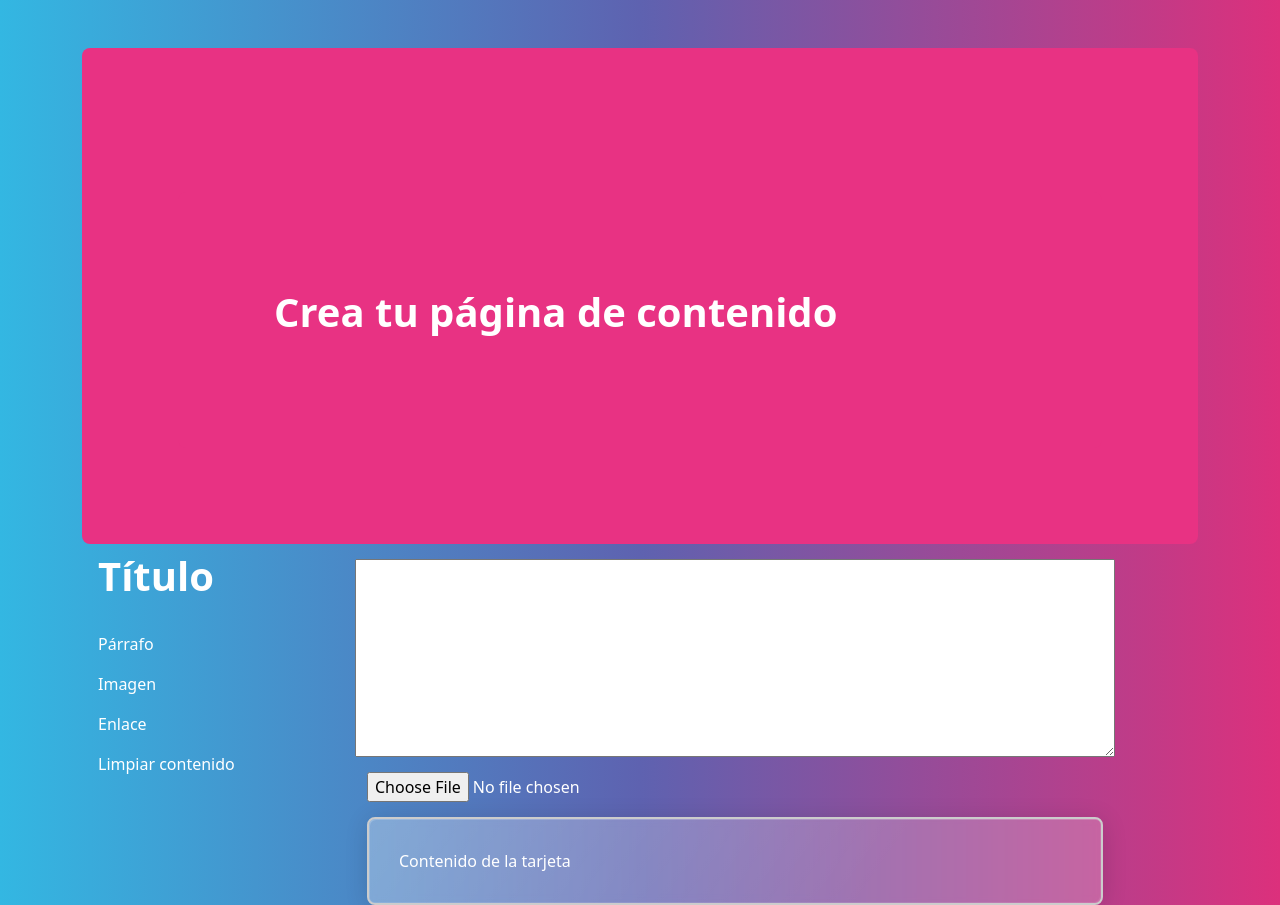
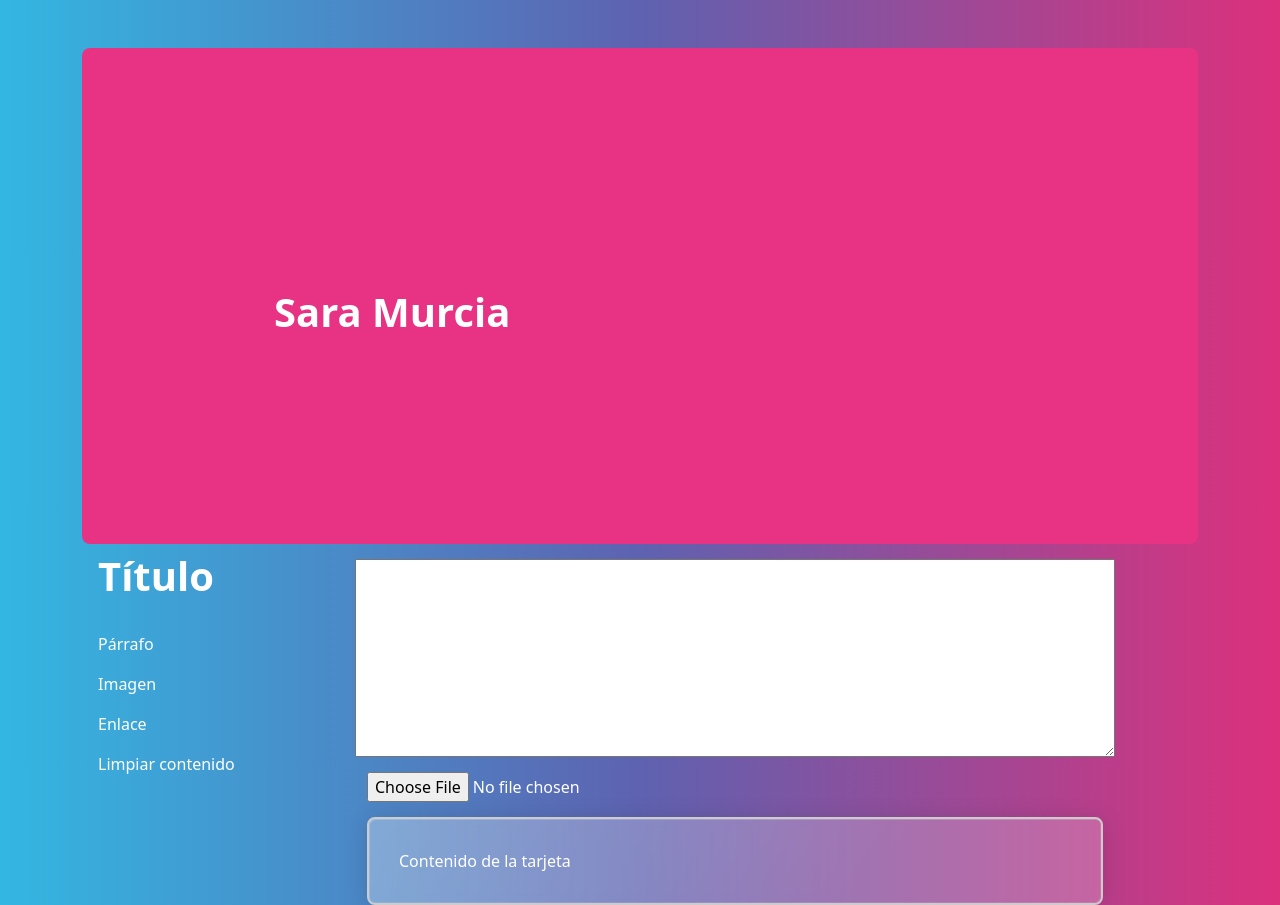
Before and after one commit to sara446/sara446.github.io, a plain HTML site: page index.html in a window 1280 px wide. Drawn offline with nearby package versions, Linux system fonts and the light colour scheme.

Commit message:
Update index.html

```diff
--- a/index.html
+++ b/index.html
@@ -16,7 +16,7 @@
   <div class="container">
     <div class="mt-4 p-5 bg-primary text-white rounded">
       <div class="mt-4 p-5 bg-primary text-white rounded ">
-        <h1>Crea tu página de contenido</h1>
+        <h1>Sara Murcia </h1>
       </div>
     </div>
 
```
